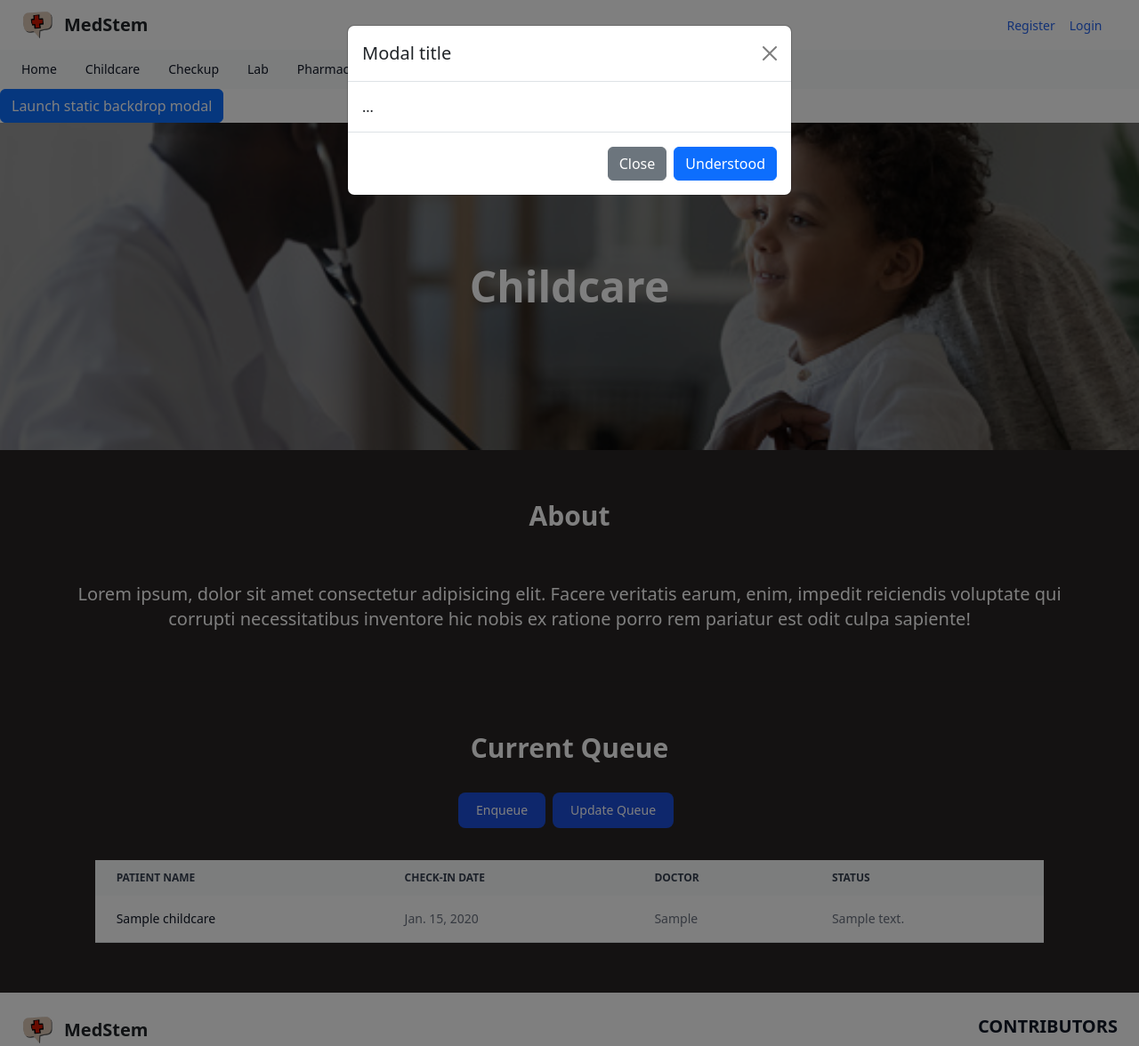
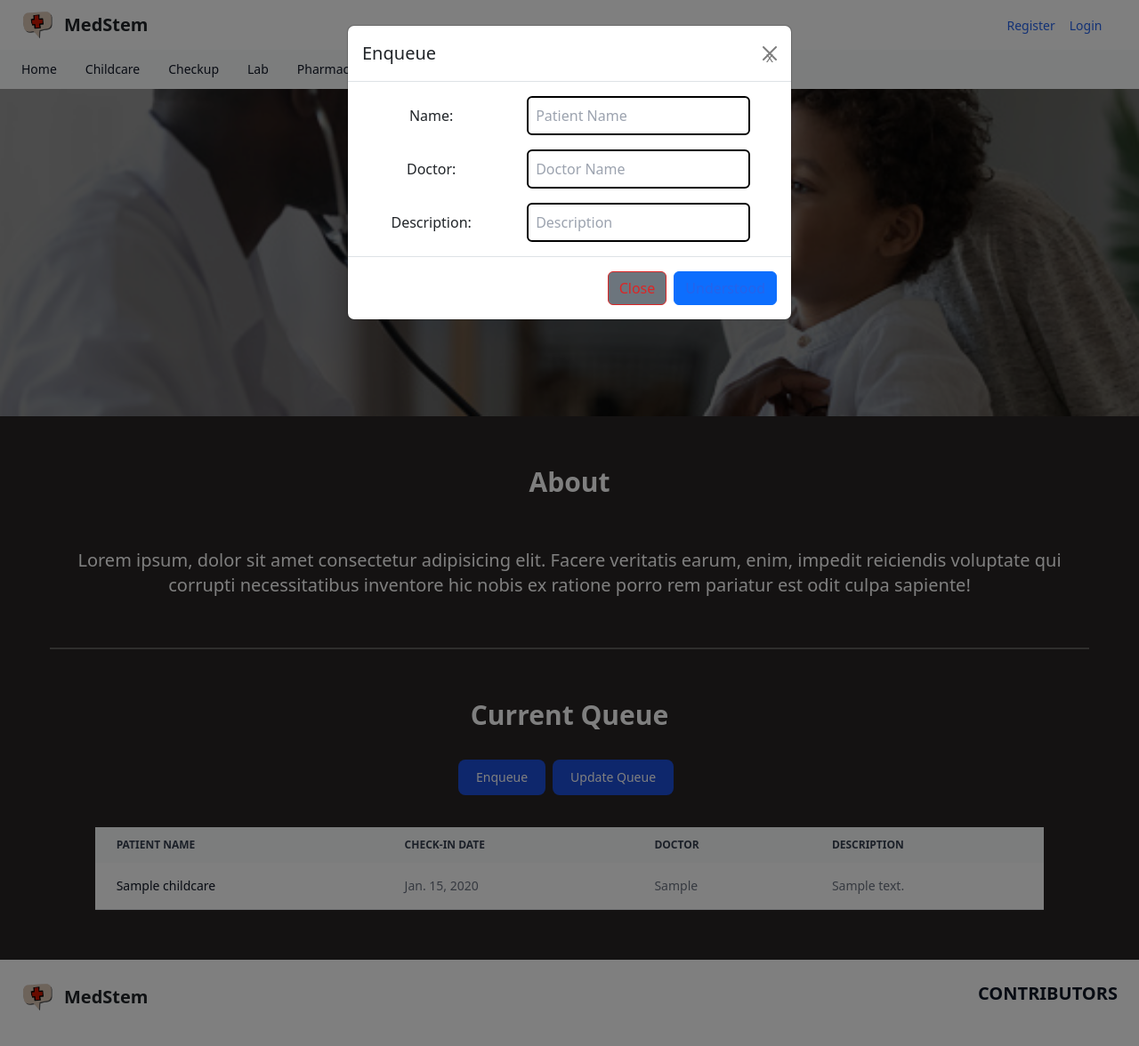
Before and after one commit to TGevinT/tugas-kelompok-pbp, a Django app: page /childcare/ in a window 1280 px wide, after a click on "Enqueue". Shown: the whole page at 89% size. Run offline with Django 4.2, Linux system fonts and the light colour scheme; tables that the repository leaves empty hold one stand-in row (values such as "Sample post"); some libraries are stand-ins or nearby versions.

Commit message:
unfinished

```diff
--- a/childcare/templates/childcare.html
+++ b/childcare/templates/childcare.html
@@ -1,26 +1,34 @@
 {% extends 'base.html' %}
 
  {% block content %}
-
- <!-- Button trigger modal -->
-<button type="button" class="btn btn-primary" data-bs-toggle="modal" data-bs-target="#staticBackdrop">
-    Launch static backdrop modal
-  </button>
 
   <!-- Modal -->
   <div class="modal fade" id="staticBackdrop" data-bs-backdrop="static" data-bs-keyboard="false" tabindex="-1" aria-labelledby="staticBackdropLabel" aria-hidden="true">
     <div class="modal-dialog">
       <div class="modal-content">
         <div class="modal-header">
-          <h1 class="modal-title fs-5" id="staticBackdropLabel">Modal title</h1>
-          <button type="button" class="btn-close" data-bs-dismiss="modal" aria-label="Close"></button>
+          <h1 class="modal-title fs-5" id="staticBackdropLabel">Enqueue</h1>
+          <button type="button" class="btn-close" data-bs-dismiss="modal" aria-label="Close">x</button>
         </div>
         <div class="modal-body">
-          ...
+            <div class="grid grid-rows-1 gap-4">
+                <div class="grid grid-cols-3 place-items-center">
+                    <div class="col-span-1">Name: </div>
+                    <div class="col-span-2"><input type="text" class="border-2 rounded-md border-black p-2" placeholder="Patient Name"></input></div>
+                </div>
+                <div class="grid grid-cols-3 place-items-center">
+                    <div class="col-span-1">Doctor: </div>
+                    <div class="col-span-2"><input type="text" class="border-2 rounded-md border-black p-2" placeholder="Doctor Name"></input></div>
+                </div>
+                <div class="grid grid-cols-3 place-items-center">
+                    <div class="col-span-1">Description: </div>
+                    <div class="col-span-2"><input type="text" class="border-2 rounded-md border-black p-2" placeholder="Description"></input></div>
+                </div>
+            </div>
         </div>
         <div class="modal-footer">
-          <button type="button" class="btn btn-secondary" data-bs-dismiss="modal">Close</button>
-          <button type="button" class="btn btn-primary">Understood</button>
+          <button type="button" class="btn btn-secondary border-red-600 text-red-600 hover:bg-red-600 hover:text-white" data-bs-dismiss="modal">Close</button>
+          <button type="button" class="btn btn-primary text-blue-600 hover:text-white">Understood</button>
         </div>
       </div>
     </div>
@@ -32,11 +40,11 @@
     <div class="bg-stone-800">
         <div class="text-center text-white font-bold text-3xl py-14">About</div>
         <div class="text-white text-center text-xl pb-14 px-14">Lorem ipsum, dolor sit amet consectetur adipisicing elit. Facere veritatis earum, enim, impedit reiciendis voluptate qui corrupti necessitatibus inventore hic nobis ex ratione porro rem pariatur est odit culpa sapiente!</div>
-        <hr class="mx-14"></hr>
+        <hr class="mx-14 text-white border-2"></hr>
         <div class="text-center text-white font-bold text-3xl pt-14 pb-7">
             <div class="pb-7">Current Queue</div>
             <div class="inline-flex">
-                <button id="new" type="button" class="text-white bg-blue-700 hover:bg-blue-800 focus:ring-4 focus:ring-blue-300 font-medium rounded-lg text-sm px-5 py-2.5 mr-2 mb-2 dark:bg-blue-600 dark:hover:bg-blue-700 focus:outline-none dark:focus:ring-blue-800">Enqueue</button>
+                <button id="new" type="button" class="text-white bg-blue-700 hover:bg-blue-800 focus:ring-4 focus:ring-blue-300 font-medium rounded-lg text-sm px-5 py-2.5 mr-2 mb-2 dark:bg-blue-600 dark:hover:bg-blue-700 focus:outline-none dark:focus:ring-blue-800" data-bs-toggle="modal" data-bs-target="#staticBackdrop">Enqueue</button>
                 <button id="update" type="button" class="text-white bg-blue-700 hover:bg-blue-800 focus:ring-4 focus:ring-blue-300 font-medium rounded-lg text-sm px-5 py-2.5 mr-2 mb-2 dark:bg-blue-600 dark:hover:bg-blue-700 focus:outline-none dark:focus:ring-blue-800">Update Queue</button>
             </div>
         </div>
@@ -54,7 +62,7 @@
                             Doctor
                         </th>
                         <th scope="col" class="py-3 px-6">
-                            Status
+                            Description
                         </th>
                     </tr>
                 </thead>
--- a/childcare/urls.py
+++ b/childcare/urls.py
@@ -7,8 +7,6 @@ app_name= 'childcare'
 
 urlpatterns= [
    path('', show_childcare, name="show_childcare"),
-   path('login/', login_user, name="login"),
-   path('register/', register, name="register"),
-   path('logout/', logout_user, name="logout"),
    path('json/', show_json, name="show_json"),
+   path('login/', login, name="login"),
 ]
--- a/childcare/views.py
+++ b/childcare/views.py
@@ -19,6 +19,8 @@ def show_childcare(request):
 
     context = {
         'data': database,
+        'button_register': 'Register',
+        'button_login': 'Login',
     }
 
     return render(request, 'childcare.html', context)
@@ -29,36 +31,19 @@ def show_json(request):
 
     return HttpResponse(serializers.serialize("json", data), content_type="application/json")
 
-def login_user(request):
-    if request.method == 'POST':
-        username = request.POST.get('username')
-        password = request.POST.get('password')
-        user = authenticate(request, username=username, password=password)
-        if user is not None:
-            login(request, user) # melakukan login terlebih dahulu
-            response = HttpResponseRedirect(reverse("childcare:show_childcare")) # membuat response
-            response.set_cookie('last_login', str(datetime.datetime.now())) # membuat cookie last_login dan menambahkannya ke dalam response
-            return response
-        else:
-            messages.info(request, 'Username atau Password salah!')
-    context = {}
-    return render(request, 'login.html', context)
+def create_ajax(request):
+    if request.method == "POST":
+        data_name = request.POST.get("name", "")
+        data_title = request.POST.get("doctor", "")
+        data_desc = request.POST.get("desc", "")
+        model = Childcare(
+                    name = data_name,
+                    doctor=data_title,
+                    description=data_desc)
+        model.save()
+        return redirect('childcare:show_childcare')
 
-def logout_user(request):
-    logout(request)
-    response = HttpResponseRedirect(reverse('childcare:show_childcare'))
-    response.delete_cookie('last_login')
-    return
+    return render(request, 'childcare.html')
 
-def register(request):
-    form = UserCreationForm()
-
-    if request.method == "POST":
-        form = UserCreationForm(request.POST)
-        if form.is_valid():
-            form.save()
-            messages.success(request, 'Akun telah berhasil dibuat!')
-            return redirect('/childcare/login/')
-
-    context = {'form':form}
-    return render(request, 'register.html', context)
+def login(request):
+    return render(request, 'login.html')
--- a/templates/base.html
+++ b/templates/base.html
@@ -25,8 +25,8 @@
             <span class="self-center text-xl font-semibold whitespace-nowrap dark:text-white">MedStem</span>
         </a>
         <div class="grid grid-cols-2 gap-4">
-            <div class=""><a href="childcare/register/" class="text-sm font-medium text-blue-600 dark:text-blue-500 hover:underline">Register</a></div>
-            <div class=""><a href="childcare/login/" class="text-sm font-medium text-blue-600 dark:text-blue-500 hover:underline">Login</a></div>
+            <div class=""><a href="register/" class="text-sm font-medium text-blue-600 dark:text-blue-500 hover:underline">{{button_register}}</a></div>
+            <div class=""><a href="login/" class="text-sm font-medium text-blue-600 dark:text-blue-500 hover:underline">{{button_login}}</a></div>
         </div>
     </div>
   </nav>
```
Also changed, not shown: childcare/forms.py (added, +7 -0 lines), static/js/childcare/childcare_ajax.js (added).
